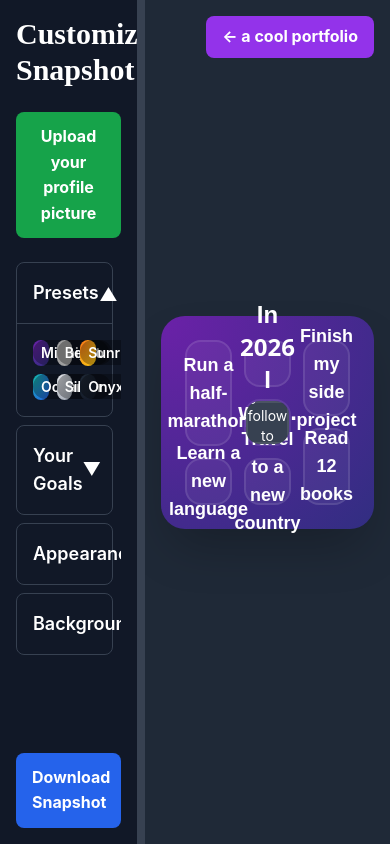
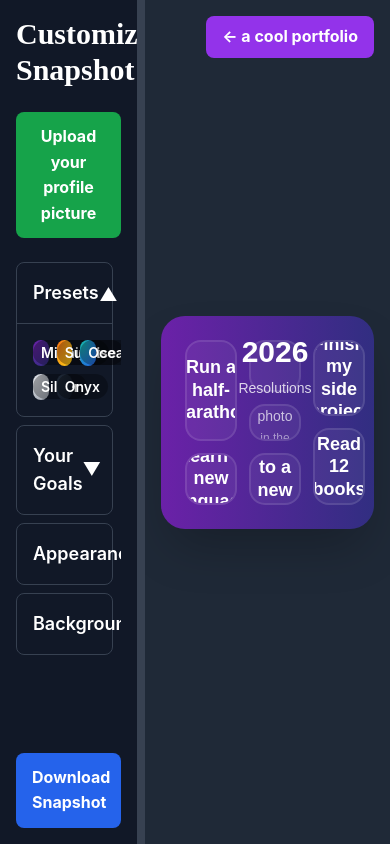
Before and after one commit to bapierre/personnalWebsite, a Next.js app: page /resolutions in a window 390 px wide. Built offline with nearby package versions, Linux system fonts and the light colour scheme; grey boxes are pictures that could not be loaded.

Commit message:
removed the idea of images as background since that doesn't work

```diff
--- a/src/components/resolutions/SnapshotCard.tsx
+++ b/src/components/resolutions/SnapshotCard.tsx
@@ -1,6 +1,5 @@
 import React from 'react';
-import Image from 'next/image';
-import { layouts, LayoutVariation } from './layouts';
+import { layouts } from './layouts';
 import { Theme } from './StyleSelector';
 import { fontOptions } from '@/app/resolutions/constants';
 
@@ -17,19 +16,6 @@ interface SnapshotCardProps {
   userImage?: string | null;
 }
 
-const BentoBox: React.FC<{
-  children: React.ReactNode;
-  style?: React.CSSProperties;
-  className?: string;
-}> = ({ children, style, className }) => (
-  <div
-    style={style}
-    className={`rounded-2xl p-4 flex items-center justify-center text-center ${className}`}
-  >
-    {children}
-  </div>
-);
-
 const SnapshotCard: React.FC<SnapshotCardProps> = ({
   goals,
   font,
@@ -42,68 +28,106 @@ const SnapshotCard: React.FC<SnapshotCardProps> = ({
   backgroundImage,
   userImage,
 }) => {
-  const currentYear = new Date().getFullYear() + 1;
+  const layout = layouts[goals.length]?.[0];
 
-  const goalCount = goals.length > 5 ? 5 : goals.length;
-  const layoutConfig = (layouts[goalCount] ? layouts[goalCount][0] : layouts[5][0]) as LayoutVariation;
+  if (!layout) {
+    return (
+      <div className="text-center p-8 bg-gray-800 rounded-lg">
+        <p className="text-gray-400">Please add 3-5 goals to see the preview</p>
+      </div>
+    );
+  }
 
-  const gridStyle: React.CSSProperties = {
-    display: 'grid',
-    gridTemplateColumns: 'repeat(6, 1fr)',
-    gridTemplateRows: 'repeat(6, 1fr)',
-    gap: '0.75rem',
-    width: '100%',
-    aspectRatio: '1 / 1',
-    gridTemplateAreas: layoutConfig.gridTemplateAreas,
-  };
-
-  const containerStyle: React.CSSProperties = {
-    backgroundColor: bgColor,
-    backgroundImage: backgroundType === 'gradient'
-      ? `radial-gradient(at top left, ${theme.gradientFrom}, ${theme.gradientTo})`
-      : backgroundType === 'image' && backgroundImage
-      ? `url(${backgroundImage})`
-      : 'none',
-    backgroundSize: 'cover',
-    backgroundPosition: 'center',
+  const getBackgroundStyle = () => {
+    if (backgroundType === 'image' && backgroundImage) {
+      return {
+        backgroundImage: `url(${backgroundImage})`,
+        backgroundSize: 'cover',
+        backgroundPosition: 'center',
+      };
+    } else if (backgroundType === 'gradient') {
+      return {
+        backgroundImage: `linear-gradient(to right, ${theme.gradientFrom}, ${theme.gradientTo})`,
+      };
+    } else {
+      return {
+        backgroundColor: bgColor,
+      };
+    }
   };
 
   return (
-    <div id="snapshot-card-container" className="w-full max-w-xl p-6 rounded-3xl shadow-2xl" style={containerStyle}>
-      <div style={gridStyle}>
-        {goals.slice(0, 5).map((goal, index) => (
-          <BentoBox
+    <div
+      id="snapshot-card-container"
+      className={`w-full max-w-xl p-6 rounded-3xl shadow-2xl ${font.className}`}
+      style={{
+        ...getBackgroundStyle(),
+      }}
+    >
+      <div
+        className="w-full grid"
+        style={{
+          gridTemplateAreas: layout.gridTemplateAreas,
+          gridTemplateRows: 'repeat(6, 1fr)',
+          gridTemplateColumns: 'repeat(6, 1fr)',
+          gap: '0.75rem',
+          aspectRatio: '1 / 1',
+        }}
+      >
+        {/* Goals */}
+        {goals.map((goal, index) => (
+          <div
             key={index}
             style={{
               gridArea: `goal${index + 1}`,
               backgroundColor: frameColor,
               borderColor: frameBorderColor,
+              color: goalTextColor,
             }}
-            className="border-2"
+            className="rounded-2xl border-2 p-6 flex items-center justify-center text-center overflow-hidden"
           >
-            <p className={`text-lg font-semibold ${font.className}`} style={{ color: goalTextColor }}>{goal}</p>
-          </BentoBox>
+            <p className="text-lg md:text-xl lg:text-2xl font-semibold leading-tight">
+              {goal}
+            </p>
+          </div>
         ))}
 
-        {layoutConfig.gridTemplateAreas.includes('quote') && (
-          <BentoBox style={{ gridArea: 'quote', backgroundColor: frameColor, borderColor: frameBorderColor }} className="border-2">
-            <p className={`text-2xl font-bold ${font.className}`} style={{ color: goalTextColor }}>
-              In <span className="font-sans">{currentYear}</span> I will...
-            </p>
-          </BentoBox>
-        )}
+        {/* Quote Section */}
+        <div
+          style={{
+            gridArea: 'quote',
+            backgroundColor: frameColor,
+            borderColor: frameBorderColor,
+            color: goalTextColor,
+          }}
+          className="rounded-2xl border-2 p-6 flex flex-col items-center justify-center text-center"
+        >
+          <p className="text-3xl md:text-4xl lg:text-5xl font-bold mb-2">2026</p>
+          <p className="text-sm md:text-base lg:text-lg opacity-80">Resolutions</p>
+        </div>
 
-        <div style={{ gridArea: 'picture', borderColor: frameBorderColor }} className="relative overflow-hidden rounded-2xl border-2" >
-           {userImage ? (
-            <img src={userImage} alt="Profile" style={{ width: '100%', height: '100%', objectFit: 'cover' }}/>
+        {/* Picture Section */}
+        <div
+          style={{
+            gridArea: 'picture',
+            borderColor: frameBorderColor,
+            backgroundColor: userImage ? 'transparent' : frameColor,
+            color: goalTextColor,
+          }}
+          className="relative overflow-hidden rounded-2xl border-2"
+        >
+          {userImage ? (
+            <img
+              src={userImage}
+              alt="Profile"
+              className="absolute inset-0 w-full h-full object-cover"
+            />
           ) : (
-            <div className="flex flex-col items-center justify-center h-full w-full bg-gray-700 p-2 text-white text-center text-sm"
-                 style={{ borderColor: frameBorderColor, borderWidth: '2px' }}>
-              <p className="mb-1">If you like this, give a follow to</p>
-              <a href="https://twitter.com/VanpeltVentures" target="_blank" rel="noopener noreferrer" className="text-blue-400 hover:text-blue-300 font-semibold text-base">
-                @VanpeltVentures
-              </a>
-              <p className="mt-1">on X!</p>
+            <div className="absolute inset-0 flex items-center justify-center text-center p-4">
+              <div>
+                <p className="text-sm md:text-base opacity-70">Upload your photo</p>
+                <p className="text-xs md:text-sm opacity-50 mt-1">in the left panel</p>
+              </div>
             </div>
           )}
         </div>
--- a/src/components/resolutions/presets.ts
+++ b/src/components/resolutions/presets.ts
@@ -19,33 +19,18 @@ export const stylePresets: Preset[] = [
     font: fontOptions[1], // Sans-Serif
     goalTextColor: '#FFFFFF',
     bgColor: '#111827',
-    frameColor: 'rgba(255, 255, 255, 0.15)',
-    frameBorderColor: 'rgba(255, 255, 255, 0.2)',
+    frameColor: 'rgba(255, 255, 255, 0.05)',
+    frameBorderColor: 'rgba(255, 255, 255, 0.1)',
     theme: themes[0], // Default
     backgroundType: 'gradient',
-  },
-  {
-    name: 'Bento',
-    font: fontOptions[0], // Titles
-    goalTextColor: '#FFFFFF',
-    bgColor: '#1F2937',
-    frameColor: 'rgba(255, 255, 255, 0.3)',
-    frameBorderColor: 'rgba(255, 255, 255, 0.4)',
-    theme: themes[0], // Default
-    backgroundType: 'image',
-    backgroundImages: {
-      3: '/assets/bento-box-3.png',
-      4: '/assets/bento-box-4.png',
-      5: '/assets/bento-box-5.png',
-    },
   },
   {
     name: 'Sunrise',
     font: fontOptions[2], // Serif
     goalTextColor: '#1F2937',
     bgColor: '#FDBA74',
-    frameColor: 'rgba(255, 255, 255, 0.3)',
-    frameBorderColor: 'rgba(255, 255, 255, 0.4)',
+    frameColor: 'rgba(255, 255, 255, 0.2)',
+    frameBorderColor: 'rgba(255, 255, 255, 0.3)',
     theme: themes[1], // Sunrise
     backgroundType: 'gradient',
   },
@@ -54,8 +39,8 @@ export const stylePresets: Preset[] = [
     font: fontOptions[1], // Sans-Serif
     goalTextColor: '#FFFFFF',
     bgColor: '#0369A1',
-    frameColor: 'rgba(255, 255, 255, 0.2)',
-    frameBorderColor: 'rgba(255, 255, 255, 0.3)',
+    frameColor: 'rgba(255, 255, 255, 0.1)',
+    frameBorderColor: 'rgba(255, 255, 255, 0.2)',
     theme: themes[2], // Ocean
     backgroundType: 'gradient',
   },
@@ -64,8 +49,8 @@ export const stylePresets: Preset[] = [
     font: fontOptions[1], // Sans-Serif
     goalTextColor: '#111827', // Dark text for contrast
     bgColor: '#D1D5DB',
-    frameColor: 'rgba(255, 255, 255, 0.5)',
-    frameBorderColor: 'rgba(255, 255, 255, 0.7)',
+    frameColor: 'rgba(255, 255, 255, 0.4)',
+    frameBorderColor: 'rgba(255, 255, 255, 0.6)',
     theme: themes[4], // Silver
     backgroundType: 'gradient',
   },
@@ -74,8 +59,8 @@ export const stylePresets: Preset[] = [
     font: fontOptions[3], // Monospace
     goalTextColor: '#FFFFFF',
     bgColor: '#1F2937',
-    frameColor: 'rgba(0, 0, 0, 0.3)',
-    frameBorderColor: 'rgba(255, 255, 255, 0.2)',
+    frameColor: 'rgba(0, 0, 0, 0.2)',
+    frameBorderColor: 'rgba(255, 255, 255, 0.1)',
     theme: themes[5], // Onyx
     backgroundType: 'gradient',
   },
```
Also changed, not shown: src/app/resolutions/page.tsx (+98 -29 lines).
